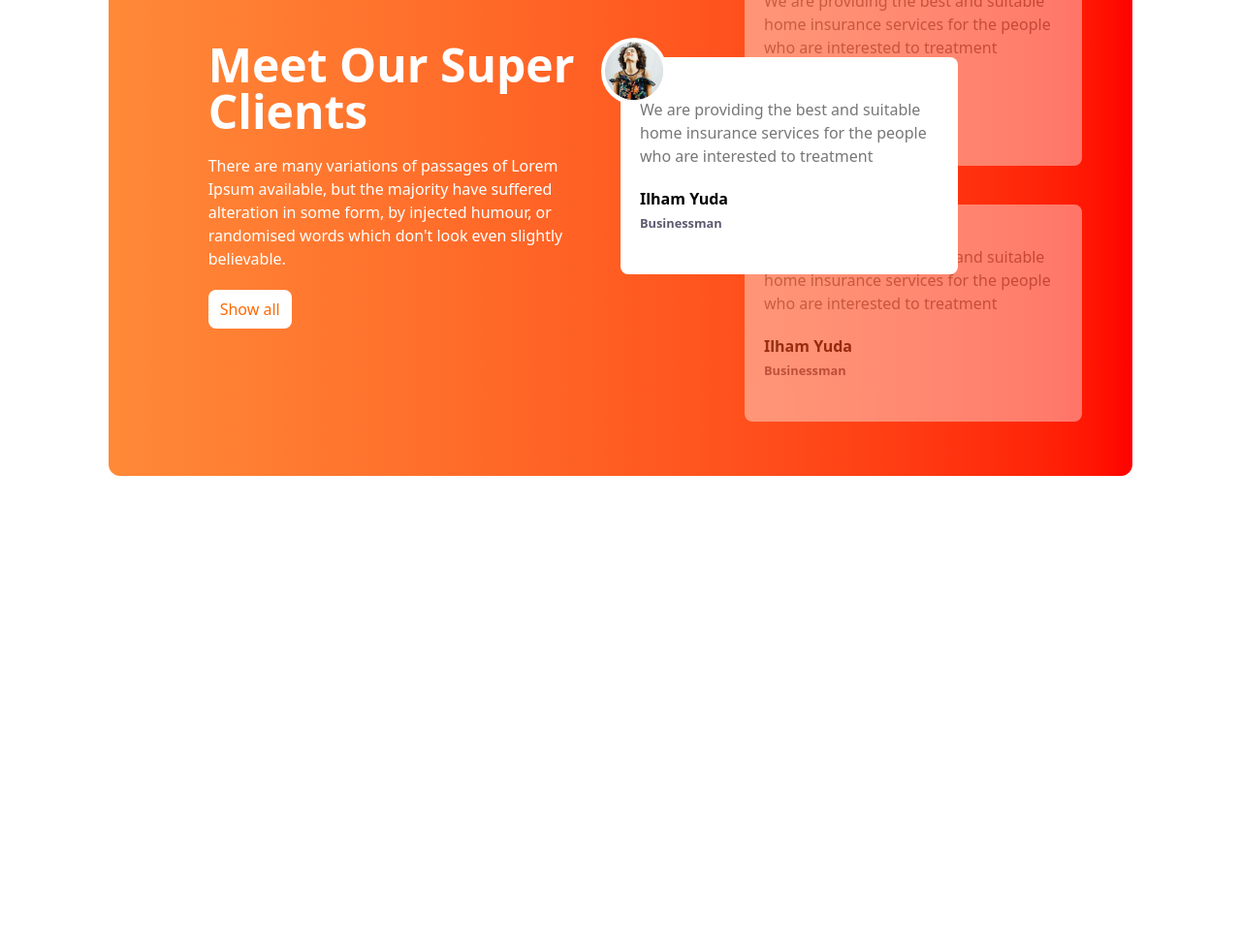
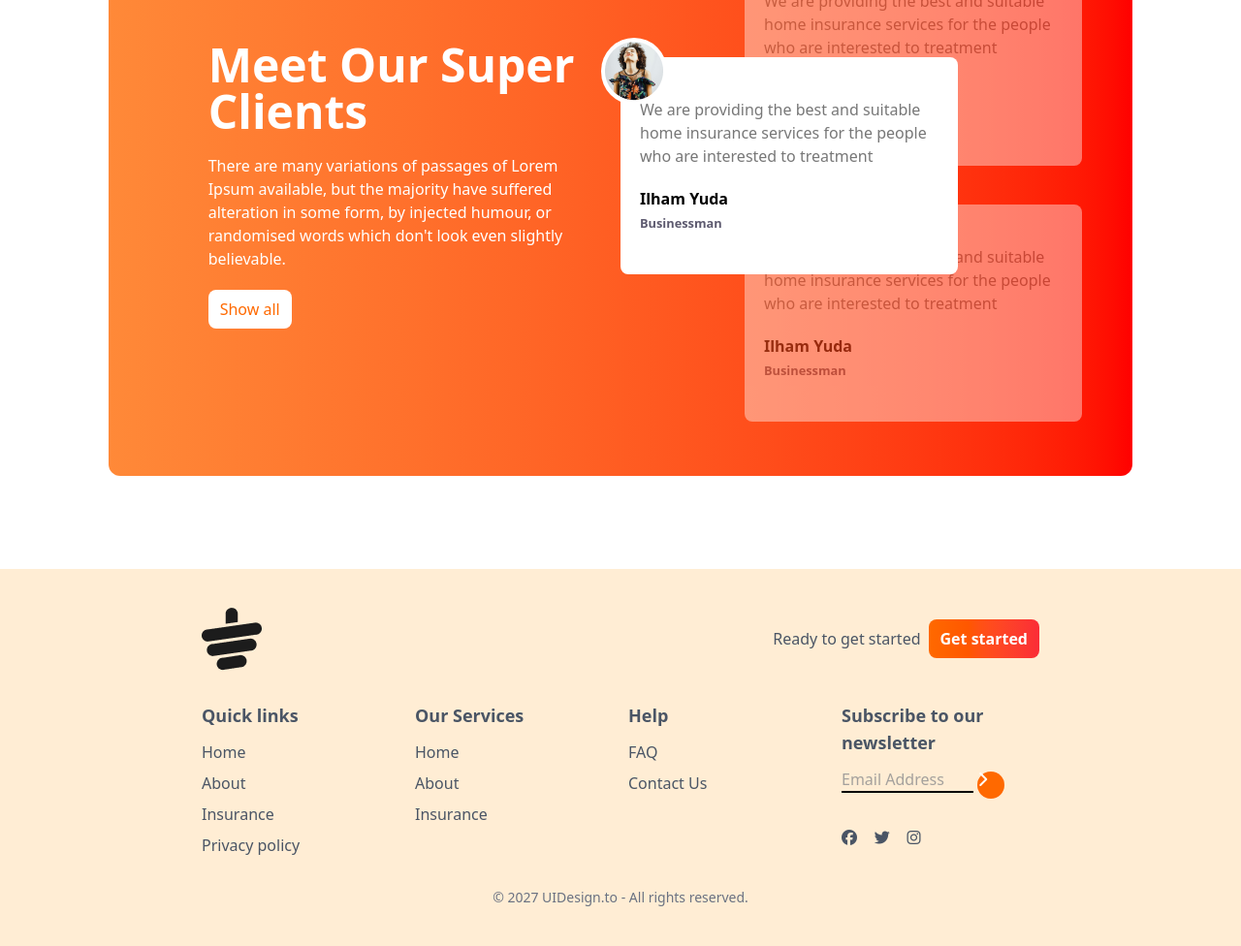
Before and after one commit to afifa-azim/14-tea-house-, a plain HTML site: page index.html in a window 1280 px wide. Shown: the part 1889-2865 px from the top of the page at 97% size. Before the commit the page ends 2476 px from the top, so only its background shows below. Drawn offline with nearby package versions, Linux system fonts and the light colour scheme.

Commit message:
added the footer part

```diff
--- a/index.html
+++ b/index.html
@@ -175,8 +175,66 @@
          </div>
          </div>
       </div>
-
      </section>
    </main>
+   <!-- footer section -->
+    <footer class="bg-orange-100 text-gray-600 py-10 px-4 md:px-16">
+      <div class="w-9/12 mx-auto">
+        <!-- logo -->
+         <div class="mb-8 flex justify-between">
+          <img src="./images/cup.png" alt="">
+           <!-- right side button and text -->
+          <div class="flex items-center gap-2">
+            <h4>Ready to get started</h4>
+            <button class="bg-gradient-to-r from-orange-500 to-red-500 px-3 py-2 rounded-lg text-white font-bold">Get started</button>
+          </div>
+         </div>
+      <!-- links -->
+       <div class="grid grid-cols-1 md:grid-cols-2 lg:grid-cols-4 gap-4">
+        <!-- First column -->
+         <div>
+          <h3 class="font-semibold text-lg mb-3">Quick links</h3>
+          <ul class="space-y-2">
+            <li><a class="hover:text-orange-600" href="#">Home</a></li>
+            <li><a class="hover:text-orange-600" href="#">About</a></li>
+            <li><a class="hover:text-orange-600" href="#">Insurance</a></li>
+            <li><a class="hover:text-orange-600" href="#">Privacy policy</a></li>
+          </ul>
+         </div>
+         <!-- second column -->
+         <div>
+          <h3 class="font-semibold text-lg mb-3">Our Services</h3>
+          <ul class="space-y-2">
+            <li><a class="hover:text-orange-600" href="#">Home</a></li>
+            <li><a class="hover:text-orange-600" href="#">About</a></li>
+            <li><a class="hover:text-orange-600" href="#">Insurance</a></li>
+          </ul>
+         </div>
+         <!-- third column -->
+         <div>
+          <h3 class="font-semibold text-lg mb-3">Help</h3>
+          <ul class="space-y-2">
+            <li><a class="hover:text-orange-600" href="#">FAQ</a></li>
+            <li><a class="hover:text-orange-600" href="#">Contact Us</a></li>
+          </ul>
+         </div>
+         <!-- fourth column -->
+          <div>
+            <h3 class="font-semibold text-lg mb-3">Subscribe to our newsletter</h3>
+            <div class="flex flex-col space-y-2"></div>
+            <input placeholder="Email Address" type="text" class="border-b-2 border-black w-4/6">
+            <i class="fa-solid fa-chevron-right w-7 h-7 bg-orange-500 inline-flex justify-center items-center rounded-full text-white "></i>
+            <div class="flex justify-between items-center w-2/5 mb-2 mt-8">
+              <i class="fa-brands fa-facebook"></i>
+              <i class="fa-brands fa-twitter"></i>
+              <i class="fa-brands fa-instagram"></i>
+            </div>
+          </div>
+       </div>
+       <div class="text-center pt-4 mt-4">
+        <p class="text-sm text-gray-500">© 2027 UIDesign.to - All rights reserved.</p>
+       </div>
+      </div>
+    </footer>
 </body>
 </html>
```
